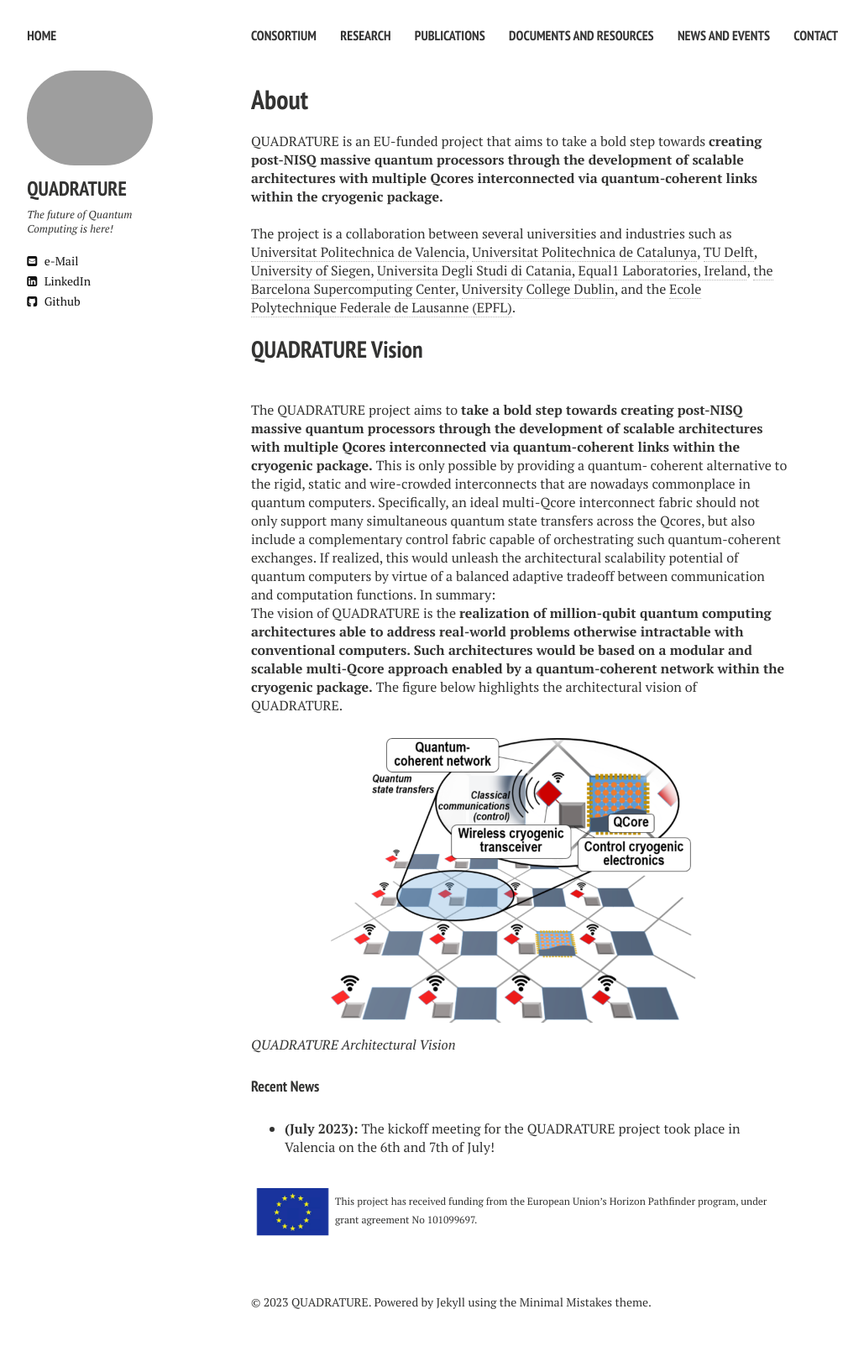
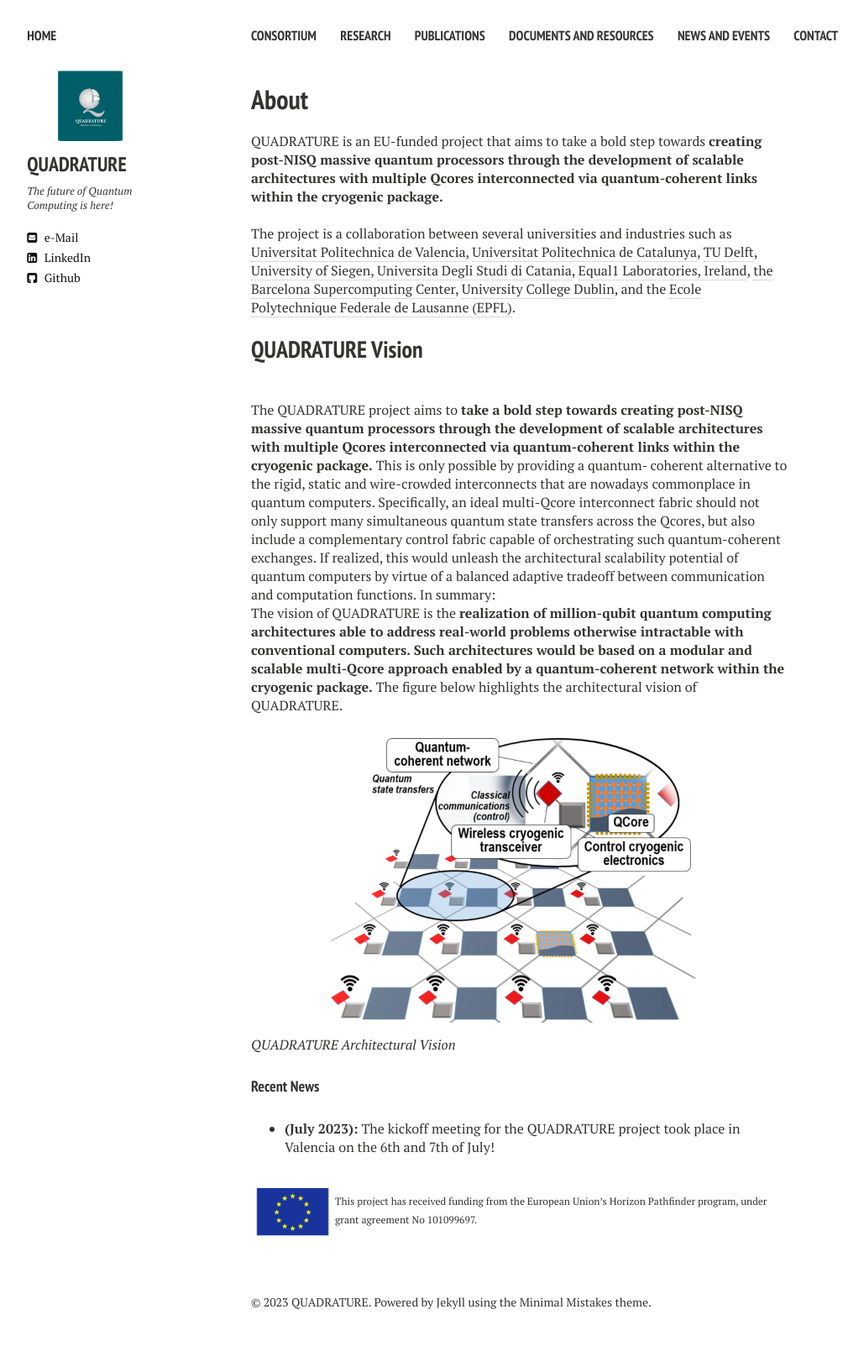
Before and after one commit to biddu/biddu.github.io, a Jekyll site: the page built from index.md, in a window 1280 px wide. Shown: the whole page at 84% size, without its empty margins (21-1050 px from the left). Built offline with Jekyll 4.4.1, drawn with Linux system fonts in a browser that asks for light colours; nearby versions of some CDN libraries; comment, search, counter and statistics services are not loaded.

Commit message:
Update _config.yml

```diff
--- a/_config.yml
+++ b/_config.yml
@@ -9,7 +9,7 @@ url:              https://biddu.github.io/
 # Owner/author information
 owner:
   name:           QUADRATURE
-  avatar:         quadraturelogo.png
+  avatar:         https://github.com/biddu/biddu.github.io/blob/862b39057c7321372d1d9593a759f961610e09d5/images/%E2%80%8Equadraturelogo.png
   bio:            The future of Quantum Computing is here!
   email:          info_quadrature@upv.es
   #slack:          quadrature-project.slack.com
```
